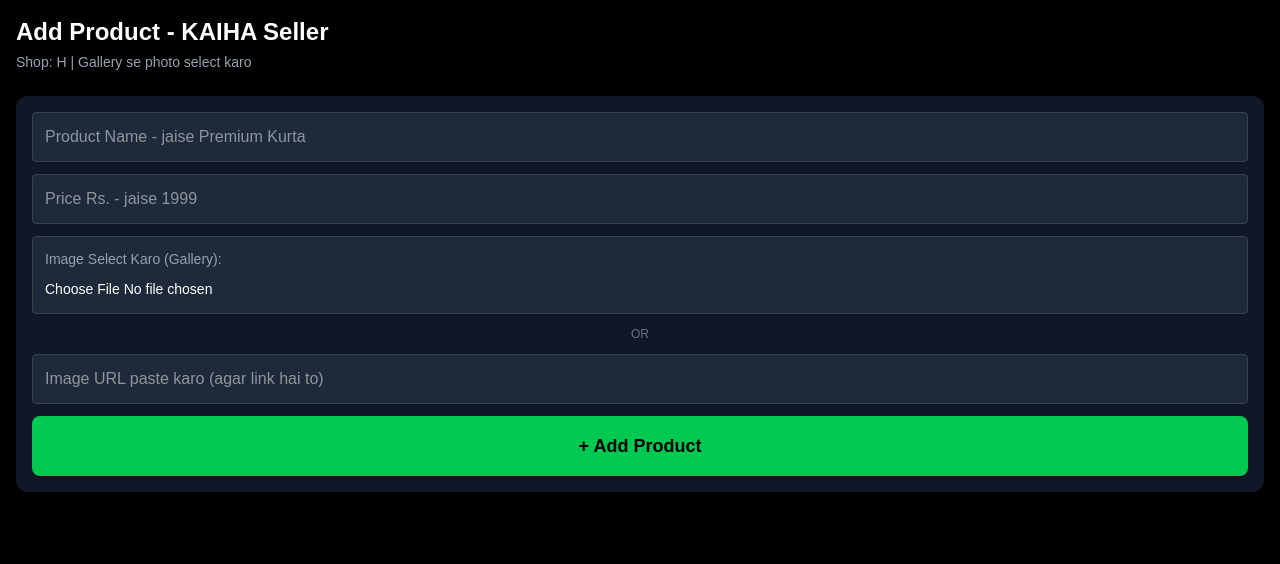
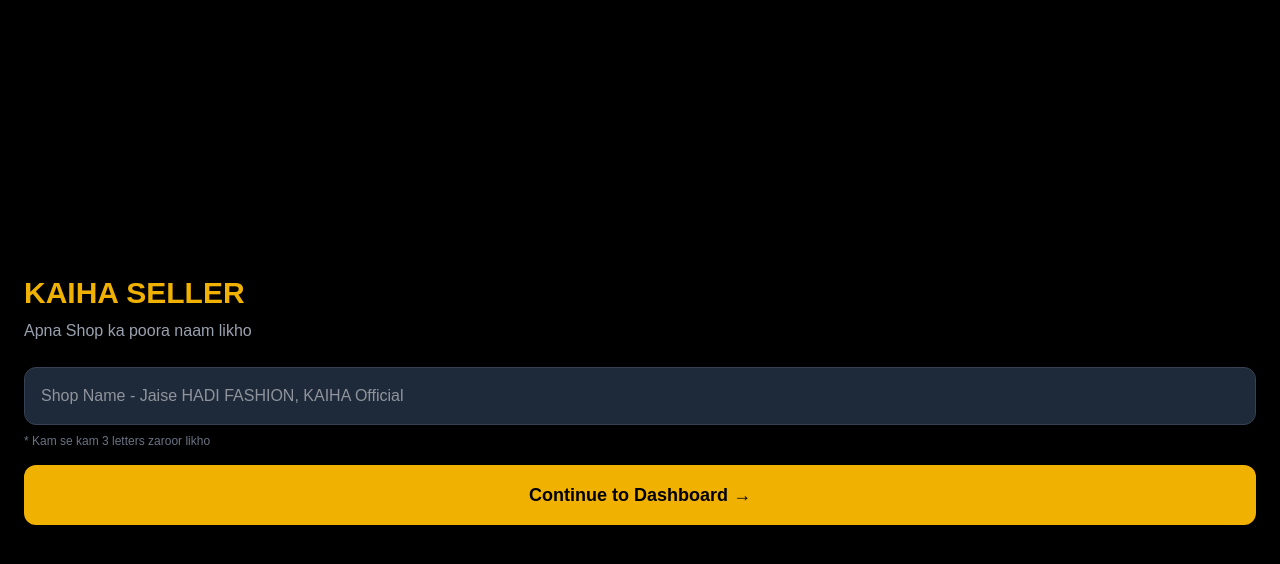
Before and after one commit to hadi-kaiha/KAIHA-, a Next.js app: page /seller in a window 1280 px wide. Shown: the top 564 px of the page. Built offline with nearby package versions, Linux system fonts and the light colour scheme.

Commit message:
Add shop name and login functionality to SellerPage

```diff
--- a/app/seller/page.tsx
+++ b/app/seller/page.tsx
@@ -2,10 +2,21 @@
 import { useState } from "react";
 
 export default function SellerPage(){
+  const [shopName, setShopName] = useState("");
+  const [isLoggedIn, setIsLoggedIn] = useState(false);
   const [name, setName] = useState("");
   const [price, setPrice] = useState("");
   const [image, setImage] = useState("");
   const [preview, setPreview] = useState("");
+  const [section, setSection] = useState("Fashion");
+
+  const handleLogin = () => {
+    if(shopName.trim().length < 3){
+      alert("Bhai poora shop ka naam likho - kam se kam 3 letters! Jaise HADI FASHION");
+      return;
+    }
+    setIsLoggedIn(true);
+  }
 
   const handleFile = (e:any) => {
     const file = e.target.files[0];
@@ -20,36 +31,64 @@ export default function SellerPage(){
   }
 
   const addProduct = () => {
-    if(!name ||!price ||!image) return alert("Sab fill karo!");
+    if(!name ||!price ||!image) return alert("Saare boxes bharo!");
     const products = JSON.parse(localStorage.getItem("kaiha_products")||"[]");
-    products.push({ id: Date.now(), name, price, img: image, shop: "H SHOP" });
+    products.push({ id: Date.now(), name, price, img: image, shop: shopName, section });
     localStorage.setItem("kaiha_products", JSON.stringify(products));
-    alert("Product Add Ho Gaya! Ab customer page pe dekho");
+    alert(`Product Add Ho Gaya! Shop: ${shopName}`);
     setName(""); setPrice(""); setImage(""); setPreview("");
   }
 
+  // LOGIN SCREEN
+  if(!isLoggedIn){
+    return (
+      <div className="bg-black text-white min-h-screen p-6 flex flex-col justify-center">
+        <h1 className="text-3xl font-black text-yellow-500">KAIHA SELLER</h1>
+        <p className="text-gray-400 mt-2">Apna Shop ka poora naam likho</p>
+        <input
+          value={shopName}
+          onChange={e=>setShopName(e.target.value)}
+          placeholder="Shop Name - Jaise HADI FASHION, KAIHA Official"
+          className="w-full bg-gray-800 p-4 rounded-xl mt-6 border border-gray-700 outline-none text-white"
+        />
+        <p className="text-xs text-gray-500 mt-2">* Kam se kam 3 letters zaroor likho</p>
+        <button onClick={handleLogin} className="w-full bg-yellow-500 text-black p-4 rounded-xl font-black mt-4 text-lg">Continue to Dashboard →</button>
+      </div>
+    )
+  }
+
+  // PRODUCT SCREEN
   return (
     <div className="bg-black text-white min-h-screen p-4">
-      <h1 className="text-2xl font-black">Add Product - KAIHA Seller</h1>
-      <p className="text-gray-400 text-sm mt-1">Shop: H | Gallery se photo select karo</p>
+      <div className="flex justify-between items-center">
+        <h1 className="text-xl font-bold">Add Product</h1>
+        <button onClick={()=>setIsLoggedIn(false)} className="text-xs bg-gray-800 px-3 py-1 rounded">Logout</button>
+      </div>
+      <p className="text-sm mt-1"><span className="text-gray-400">Shop:</span> <span className="text-yellow-500 font-bold">{shopName}</span> | <span className="text-gray-400">Section:</span> <span className="text-white">{section}</span></p>
 
-      <div className="bg-gray-900 p-4 rounded-xl mt-6 space-y-3">
-        <input value={name} onChange={e=>setName(e.target.value)} placeholder="Product Name - jaise Premium Kurta" className="w-full bg-gray-800 p-3 rounded border border-gray-700 outline-none" />
-        <input value={price} onChange={e=>setPrice(e.target.value)} placeholder="Price Rs. - jaise 1999" type="number" className="w-full bg-gray-800 p-3 rounded border border-gray-700 outline-none" />
-
-        <div className="w-full bg-gray-800 p-3 rounded border border-gray-700">
-          <p className="text-sm text-gray-400 mb-2">Image Select Karo (Gallery):</p>
-          <input type="file" accept="image/*" onChange={handleFile} className="w-full text-sm" />
+      <div className="bg-[#101828] p-4 rounded-2xl mt-6 space-y-3 border border-gray-800">
+        <div className="flex gap-2">
+          {["Fashion","Beauty","Home"].map(s=>(
+            <button key={s} onClick={()=>setSection(s)} className={`px-4 py-2 rounded-full text-sm font-bold ${section===s?'bg-white text-black':'bg-gray-800 text-gray-400'}`}>{s}</button>
+          ))}
         </div>
 
-        {preview && <img src={preview} className="w-full h-64 object-cover rounded-lg mt-2" />}
+        <input value={name} onChange={e=>setName(e.target.value)} placeholder="Product Name" className="w-full bg-[#1d2939] p-4 rounded-xl border border-gray-800 outline-none" />
+        <input value={price} onChange={e=>setPrice(e.target.value)} placeholder="Price Rs." type="number" className="w-full bg-[#1d2939] p-4 rounded-xl border border-gray-800 outline-none" />
 
-        <div className="text-gray-500 text-xs text-center">OR</div>
+        <div className="w-full bg-[#1d2939] p-3 rounded-xl border border-gray-800">
+          <p className="text-xs text-gray-400 mb-2">Gallery se photo:</p>
+          <input type="file" accept="image/*" onChange={handleFile} className="w-full text-sm text-gray-300" />
+        </div>
 
-        <input value={image.startsWith("data:")?"":image} onChange={e=>{setImage(e.target.value); setPreview(e.target.value)}} placeholder="Image URL paste karo (agar link hai to)" className="w-full bg-gray-800 p-3 rounded border border-gray-700 outline-none" />
+        {preview && <img src={preview} className="w-full h-64 object-cover rounded-xl" />}
 
-        <button onClick={addProduct} className="w-full bg-green-500 text-black font-black p-4 rounded-lg text-lg">+ Add Product</button>
+        {!preview && (
+          <input value={image} onChange={e=>{setImage(e.target.value); setPreview(e.target.value)}} placeholder="Ya Image URL paste karo" className="w-full bg-[#1d2939] p-4 rounded-xl border border-gray-800 outline-none" />
+        )}
+
+        <button onClick={addProduct} className="w-full bg-[#00ff66] text-black font-black p-4 rounded-xl text-lg flex items-center justify-center gap-2">↑ Add Product</button>
       </div>
     </div>
   )
-}
+        }
```
